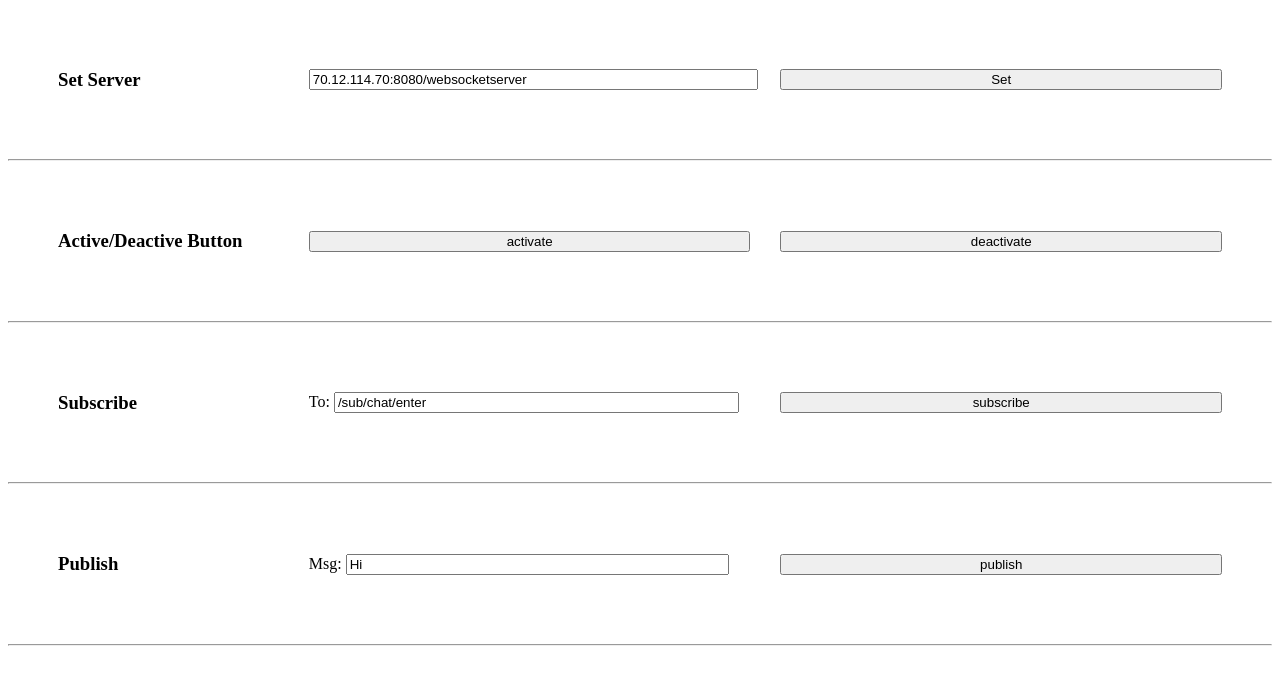
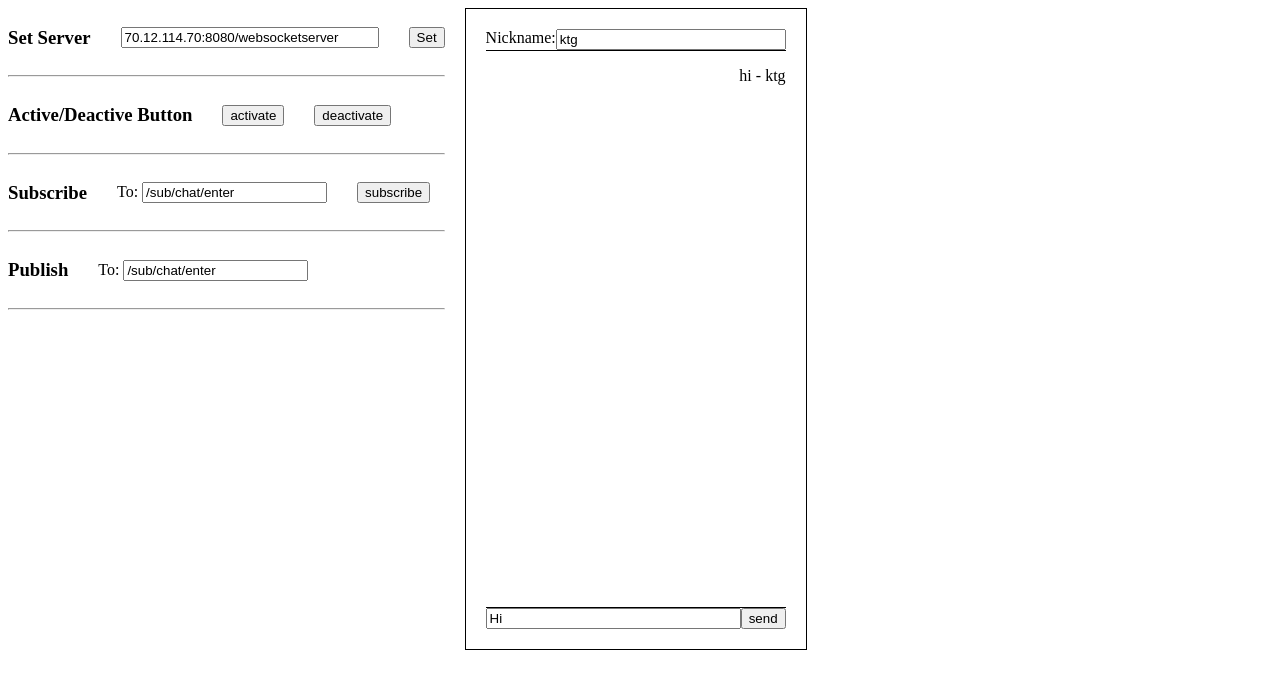
Before and after one commit to sixprincesses/Test-LiveChatFront, a React (Vite) app: page / in a window 1280 px wide. Shown: the top 688 px of the page. Built offline with nearby package versions, Linux system fonts and the light colour scheme.

Commit message:
feat: 채팅방 구현

```diff
--- a/src/App.tsx
+++ b/src/App.tsx
@@ -1,15 +1,22 @@
 import { Client } from "@stomp/stompjs";
 import React, { useState } from "react";
 
+interface body {
+  nickname: string;
+  msg: string;
+}
+
 function App() {
   const [server, setServer] = useState("70.12.114.70:8080/websocketserver");
+  const [subTo, setSubTo] = useState("/sub/chat/enter");
+  const [pubTo, setPubTo] = useState("/sub/chat/enter");
+
   const [msg, setMsg] = useState("Hi");
-  const [to, setTo] = useState("/sub/chat/enter");
+  const [nickname, setNickname] = useState("ktg");
+
+  const [logs, setLogs] = useState<body[]>([{ nickname: "ktg", msg: "hi" }]);
 
   const client = new Client({
-    debug: function (str) {
-      console.log(str);
-    },
     reconnectDelay: 5000,
     heartbeatIncoming: 4000,
     heartbeatOutgoing: 4000,
@@ -24,42 +31,76 @@ function App() {
     const { value } = e.target;
     setMsg(value);
   };
-  const handleTo = (e: React.ChangeEvent<HTMLInputElement>) => {
+  const handleSubTo = (e: React.ChangeEvent<HTMLInputElement>) => {
     const { value } = e.target;
-    setTo(value);
+    setSubTo(value);
+  };
+  const handlePubTo = (e: React.ChangeEvent<HTMLInputElement>) => {
+    const { value } = e.target;
+    setPubTo(value);
+  };
+  const handleNickname = (e: React.ChangeEvent<HTMLInputElement>) => {
+    const { value } = e.target;
+    setNickname(value);
   };
   const handlePublish = () => {
     if (client.connected) {
-      client.publish({ destination: to, body: msg });
+      const body = { nickname: nickname, msg: msg };
+      const strBody = JSON.stringify(body);
+      client.publish({ destination: pubTo, body: strBody });
     } else {
       console.error("STOMP connection is not active. Cannot publish.");
     }
   };
   const handleSubscribe = () => {
     if (client.connected) {
-      client.subscribe(to, () => {});
+      client.subscribe(subTo, (e) => {
+        const parseBody: body = JSON.parse(e.body);
+        setLogs([...logs, parseBody]);
+      });
     } else {
       console.error("STOMP connection is not active. Cannot subscribe.");
     }
   };
 
+  // styles
+  const wrapper = {
+    display: "flex",
+  };
   const divStyle = {
-    display: "grid",
+    display: "flex",
     alignItems: "center",
-    justifyContent: "center",
-    gridTemplateColumns: "1fr 2fr 2fr",
-    margin: "50px",
+    justifyContent: "start",
     gap: "30px",
+  };
+  const setting = {};
+  const chatroom = {
+    width: "300px",
+    height: "600px",
+    padding: "20px",
+    margin: "0 20px",
+    border: "1px solid black",
+    display: "flex",
+    flexDirection: "column",
+  };
+  const chatheader = { borderBottom: "1px solid black", display: "flex" };
+  const chatbody = { flex: 1, display: "flex", flexDirection: "column" };
+  const chat = { display: "flex" };
+  const mychat = { display: "flex", flexDirection: "row-reverse" };
+  const chatinput = {
+    borderTop: "1px solid black",
+    display: "flex",
   };
 
   return (
-    <div>
+    <div style={wrapper}>
+      <div style={setting}>
         <div style={divStyle}>
           <h3>Set Server</h3>
           <input
             onChange={handleServer}
             value={server}
-          style={{ width: "100%" }}
+            style={{ width: "250px" }}
           />
           <button onClick={() => (client.brokerURL = `ws://${server}`)}>
             Set
@@ -75,20 +116,56 @@ function App() {
         <div style={divStyle}>
           <h3>Subscribe</h3>
           <p>
-          To: <input onChange={handleTo} value={to} style={{ width: "90%" }} />
+            To: <input onChange={handleSubTo} value={subTo} />
           </p>
           <button onClick={handleSubscribe}>subscribe</button>
         </div>
         <hr />
         <div style={divStyle}>
           <h3>Publish</h3>
+          <div>
             <p>
-          Msg:{" "}
-          <input onChange={handleMsg} value={msg} style={{ width: "85%" }} />
+              To: <input onChange={handlePubTo} value={pubTo} />
             </p>
-        <button onClick={handlePublish}>publish</button>
+          </div>
         </div>
         <hr />
+      </div>
+      <div style={chatroom}>
+        <div style={chatheader}>
+          <span>Nickname:</span>
+          <input
+            style={{ flex: 1 }}
+            onChange={handleNickname}
+            value={nickname}
+          />
+        </div>
+        <div style={chatbody}>
+          {logs.map((chatlog, idx) => {
+            if (chatlog.nickname === nickname) {
+              return (
+                <p key={idx} style={mychat}>
+                  <span>{chatlog.nickname}</span>
+                  <span>&nbsp;-&nbsp;</span>
+                  <span>{chatlog.msg}</span>
+                </p>
+              );
+            } else {
+              return (
+                <p key={idx} style={chat}>
+                  <span>{chatlog.nickname}</span>
+                  <span> : </span>
+                  <span>{chatlog.msg}</span>
+                </p>
+              );
+            }
+          })}
+        </div>
+        <div style={chatinput}>
+          <input style={{ flex: 1 }} onChange={handleMsg} value={msg} />
+          <button onClick={handlePublish}>send</button>
+        </div>
+      </div>
     </div>
   );
 }
```
Lines whose indentation alone changed are shown as unchanged.
